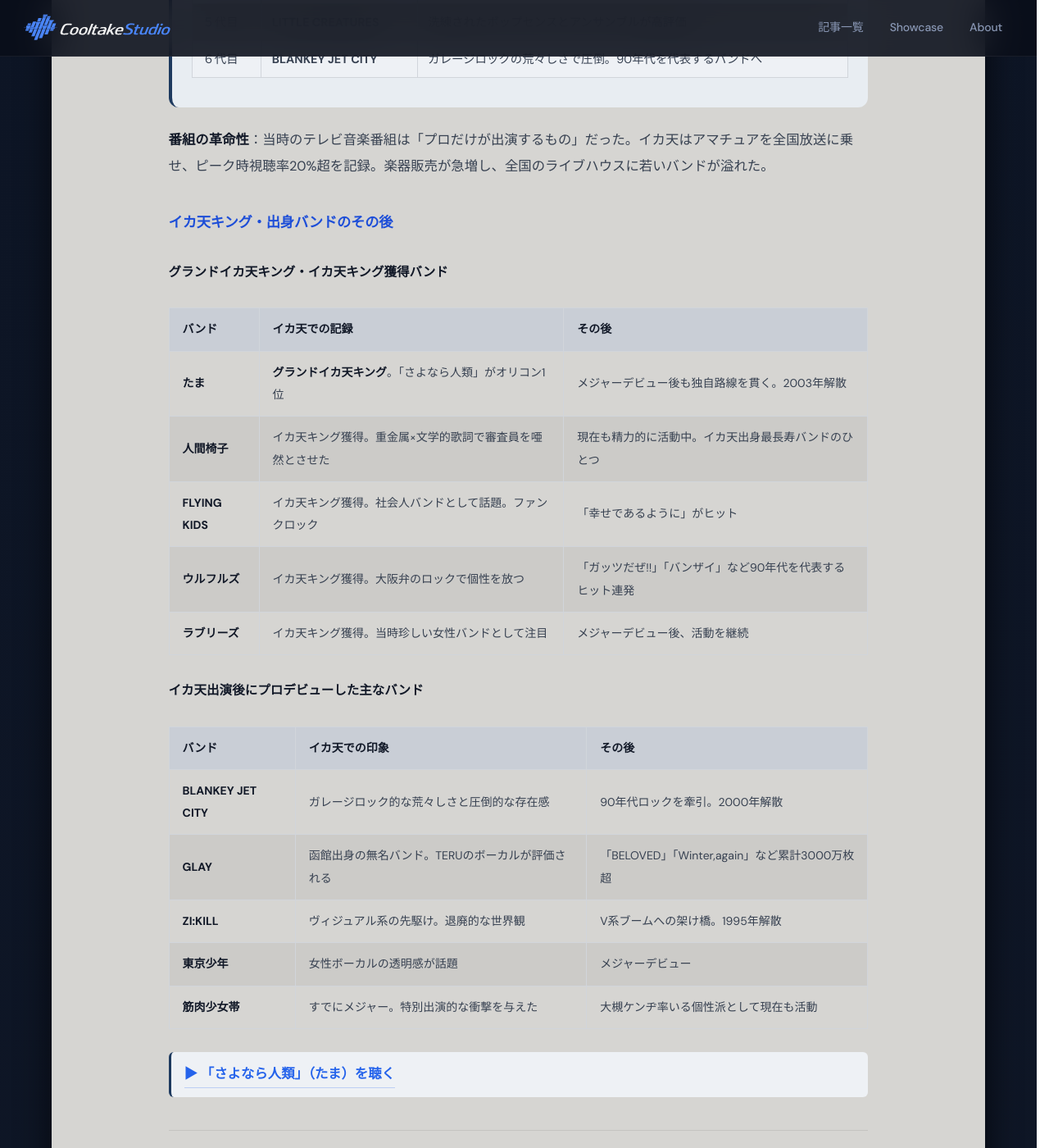
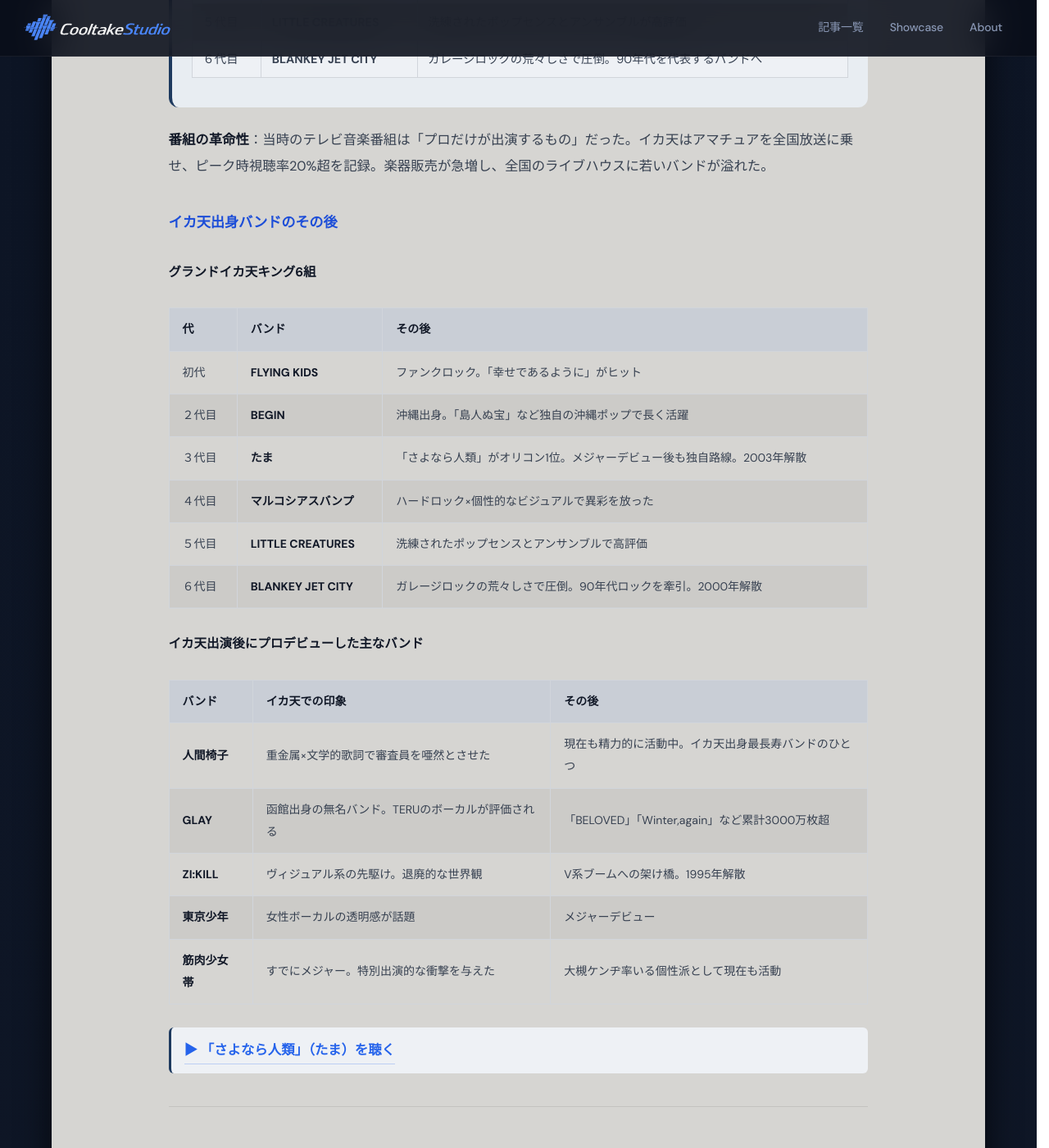
Before and after one commit to cooltake/cooltake-staging, a Jekyll site: the page built from _posts/2026-05-30-japan-music-08-band-boom.md, in a window 1280 px wide and 1400 px high, scrolled down 5992 px. Shown: the whole window at 82% size. Built offline with Jekyll 4.4.1, drawn with Linux system fonts in a browser that asks for light colours; some web fonts are replaced.

Commit message:
fix: remove ulfuls/lovelies (not ikaten), consolidate grand ikaten king table

```diff
--- a/_posts/2026-05-30-japan-music-08-band-boom.md
+++ b/_posts/2026-05-30-japan-music-08-band-boom.md
@@ -160,23 +160,24 @@
 
 **番組の革命性**：当時のテレビ音楽番組は「プロだけが出演するもの」だった。イカ天はアマチュアを全国放送に乗せ、ピーク時視聴率20%超を記録。楽器販売が急増し、全国のライブハウスに若いバンドが溢れた。
 
-### イカ天キング・出身バンドのその後
+### イカ天出身バンドのその後
 
-#### グランドイカ天キング・イカ天キング獲得バンド
+#### グランドイカ天キング6組
 
-| バンド | イカ天での記録 | その後 |
-|-------|-------------|--------|
-| **たま** | **グランドイカ天キング**。「さよなら人類」がオリコン1位 | メジャーデビュー後も独自路線を貫く。2003年解散 |
-| **人間椅子** | イカ天キング獲得。重金属×文学的歌詞で審査員を唖然とさせた | 現在も精力的に活動中。イカ天出身最長寿バンドのひとつ |
-| **FLYING KIDS** | イカ天キング獲得。社会人バンドとして話題。ファンクロック | 「幸せであるように」がヒット |
-| **ウルフルズ** | イカ天キング獲得。大阪弁のロックで個性を放つ | 「ガッツだぜ!!」「バンザイ」など90年代を代表するヒット連発 |
-| **ラブリーズ** | イカ天キング獲得。当時珍しい女性バンドとして注目 | メジャーデビュー後、活動を継続 |
+| 代 | バンド | その後 |
+|---|-------|--------|
+| 初代 | **FLYING KIDS** | ファンクロック。「幸せであるように」がヒット |
+| ２代目 | **BEGIN** | 沖縄出身。「島人ぬ宝」など独自の沖縄ポップで長く活躍 |
+| ３代目 | **たま** | 「さよなら人類」がオリコン1位。メジャーデビュー後も独自路線。2003年解散 |
+| ４代目 | **マルコシアスバンプ** | ハードロック×個性的なビジュアルで異彩を放った |
+| ５代目 | **LITTLE CREATURES** | 洗練されたポップセンスとアンサンブルで高評価 |
+| ６代目 | **BLANKEY JET CITY** | ガレージロックの荒々しさで圧倒。90年代ロックを牽引。2000年解散 |
 
 #### イカ天出演後にプロデビューした主なバンド
 
 | バンド | イカ天での印象 | その後 |
 |-------|------------|--------|
-| **BLANKEY JET CITY** | ガレージロック的な荒々しさと圧倒的な存在感 | 90年代ロックを牽引。2000年解散 |
+| **人間椅子** | 重金属×文学的歌詞で審査員を唖然とさせた | 現在も精力的に活動中。イカ天出身最長寿バンドのひとつ |
 | **GLAY** | 函館出身の無名バンド。TERUのボーカルが評価される | 「BELOVED」「Winter,again」など累計3000万枚超 |
 | **ZI:KILL** | ヴィジュアル系の先駆け。退廃的な世界観 | V系ブームへの架け橋。1995年解散 |
 | **東京少年** | 女性ボーカルの透明感が話題 | メジャーデビュー |
```
